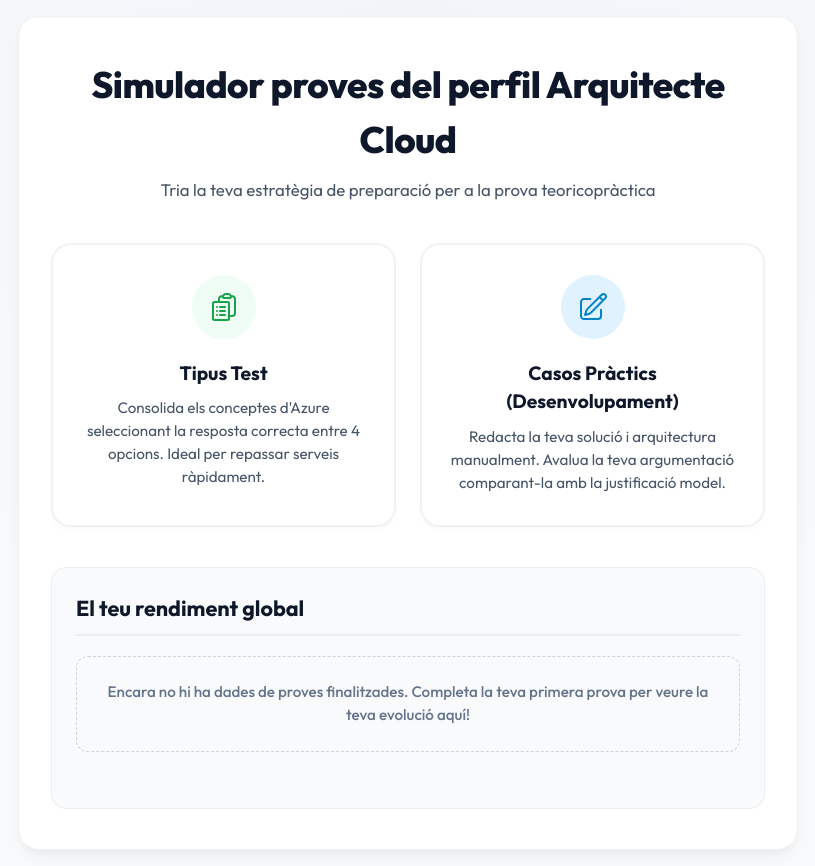
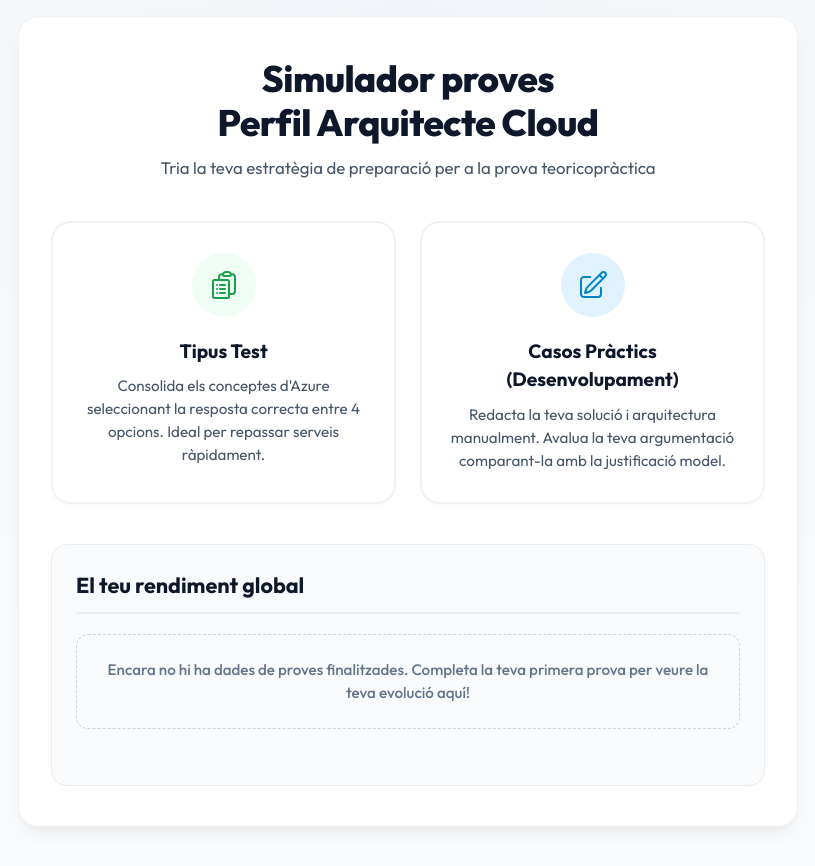
Before and after one commit to dmoliner/exam-arq-cloud, a website: page index.html in a window 1280 px wide. Shown: the whole page, without its empty margins (232-1047 px from the left). After the commit the page ends 843 px from the top, so only its background shows below. Drawn offline with nearby package versions, Linux system fonts and the light colour scheme; no server answers.

Commit message:
style: dividir títol principal en dues línies i optimitzar line-height

```diff
--- a/index.html
+++ b/index.html
@@ -17,7 +17,7 @@
     <!-- MENÚ PRINCIPAL -->
     <div class="container" id="menu-container">
         <div class="menu-header">
-            <h1 class="main-title">Simulador proves del perfil Arquitecte Cloud</h1>
+            <h1 class="main-title">Simulador proves<br>Perfil Arquitecte Cloud</h1>
             <p class="subtitle">Tria la teva estratègia de preparació per a la prova teoricopràctica</p>
         </div>
 
--- a/styles.css
+++ b/styles.css
@@ -468,6 +468,7 @@ button:hover .icon-right {
     color: var(--text-primary);
     margin-bottom: 10px;
     letter-spacing: -0.5px;
+    line-height: 1.2;
 }
 
 .subtitle {
```
